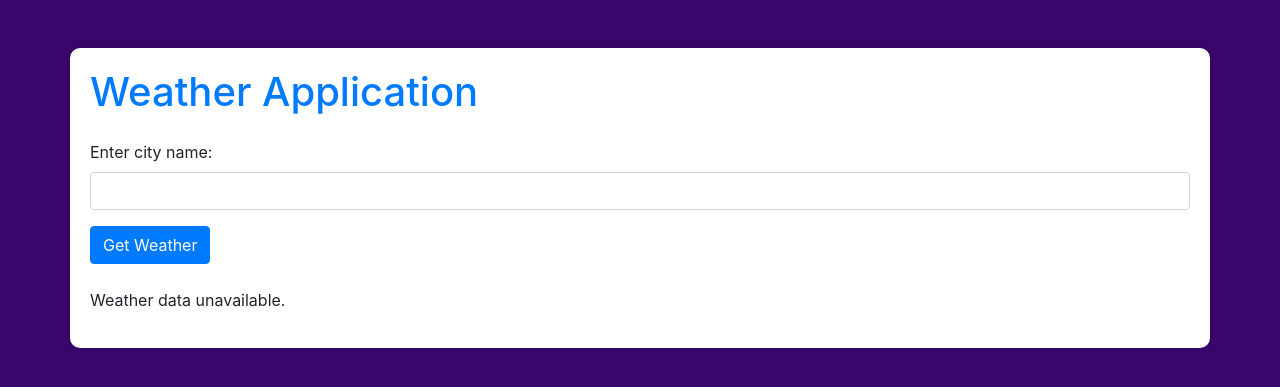
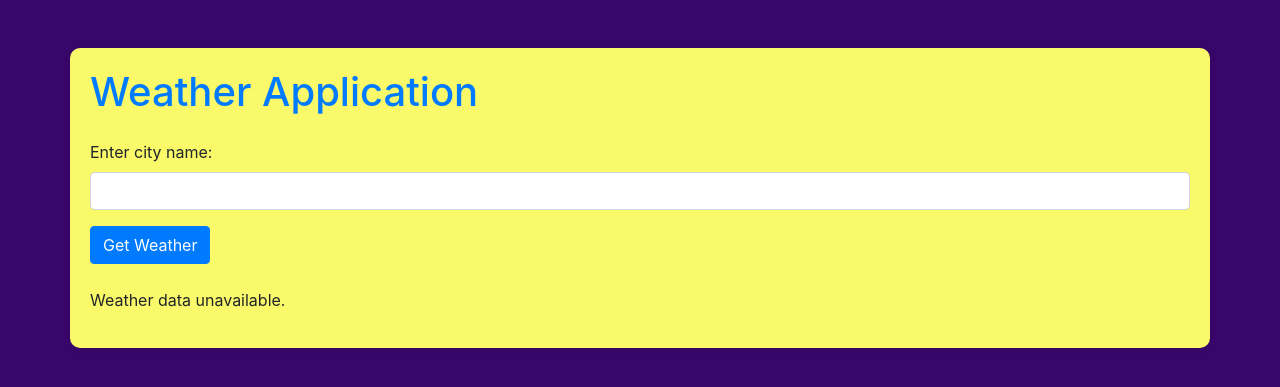
Before and after one commit to ANIKHILT/weather_app, a Flask app: page / in a window 1280 px wide. Shown: the part 56-443 px from the top of the page. Run offline with Flask 3, Linux system fonts and the light colour scheme; some libraries are stand-ins or nearby versions.

Commit message:
Update index.html

```diff
--- a/templates/index.html
+++ b/templates/index.html
@@ -11,7 +11,7 @@
         }
 
         .container {
-            background-color: #ffffff; /* White container background color */
+            background-color: #f9f96a; /* White container background color */
             border-radius: 10px;
             padding: 20px;
             box-shadow: 0 0 10px rgba(0, 0, 0, 0.1);
```
